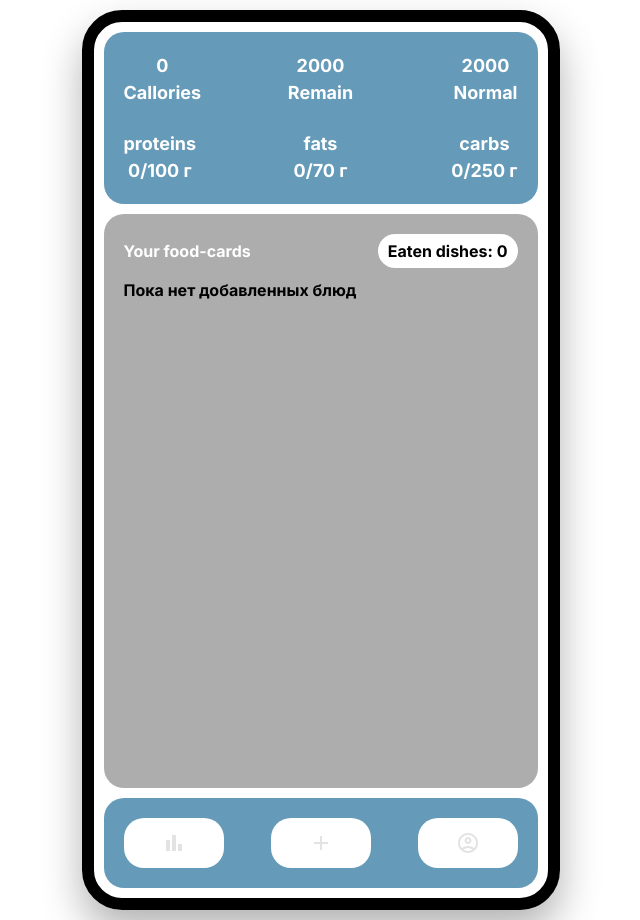
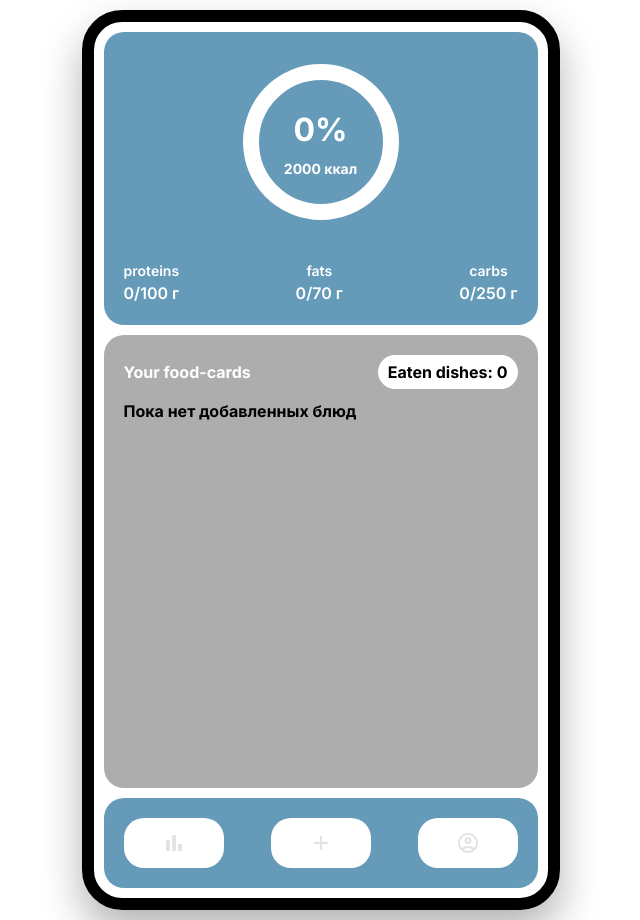
Before and after one commit to Mortalzy/FoodAnalyzer, a website: page src/index.html in a window 1280 px wide. Shown: the whole page, without its empty margins (312-952 px from the left). Drawn offline with Linux system fonts and the light colour scheme; a web font is replaced by a local one.

Commit message:
add progress circle and scrollbar

```diff
--- a/src/index.css
+++ b/src/index.css
@@ -3,6 +3,7 @@
 @import '/src/style/normalize.css';
 @import '/src/style/variables.css';
 @import '/src/style/animations.css';
+@import '/src/style/circle_progress.css';
 
 @import '/src/style/components/cards-section.css';
 @import '/src/style/components/food-card.css';
--- a/src/index.html
+++ b/src/index.html
@@ -10,18 +10,41 @@
     <div class="container">
         <div class="iphone-frame content">
             <section class="statistic">
-                <div class="calories__eaten">
-                    <p class="calories__value"><span data-js-statistics-calories-eaten>0</span></p>
-                    <p class="calories__label">Callories</p>
+
+                <div class="calories-progress">
+                    <svg class="progress-ring" width="180" height="180">
+                        <circle
+                            class="progress-ring__bg"
+                            cx="90"
+                            cy="90"
+                            r="70"
+                        ></circle>
+
+                        <circle
+                            class="progress-ring__border"
+                            cx="90"
+                            cy="90"
+                            r="70"
+                        ></circle>
+
+                        <circle
+                            class="progress-ring__value"
+                            cx="90"
+                            cy="90"
+                            r="70"
+                            data-js-progress-ring
+                        ></circle>
+                    </svg>
+
+                    <div class="calories-progress__content">
+                        <p class="calories-progress__percent" data-js-progress-percent>0%</p>
+                        <p class="calories__value">
+                            <span data-js-statistics-calories-remain>2000</span> ккал
+                        </p>
                     </div>
-                <div class="calories__remain">
-                    <p class="calories__value"><span data-js-statistics-calories-remain>2000</span></p>
-                    <p class="calories__label">Remain</p>
                 </div>
-                <div class="calories__normal">
-                    <p class="calories__value"><span data-js-statistics-calories-normal>2000</span></p>
-                    <p class="calories__label">Normal</p>
-                </div>
+
+                <div class="PFC">
                     <div class="PFC__proteins">
                         <p class="calories__value">proteins</p>
                         <p class="calories__label"><span data-js-statistics-proteins-now>0</span>/<span data-js-statistics-proteins-normal>100</span> г</p>
@@ -33,6 +56,7 @@
                     <div class="PFC__carbohydrates">
                         <p class="calories__value">carbs</p>
                         <p class="calories__label"><span data-js-statistics-carbohydrates-now>0</span>/<span data-js-statistics-carbohydrates-normal>70</span> г</p>
+                    </div>
                 </div>
 
         </section>
--- a/src/script.js
+++ b/src/script.js
@@ -21,7 +21,10 @@ class FoodAnalyzer {
         dishesFats: '[data-js-dishes-fats]',
         dishesCarbohydrates: '[data-js-dishes-carbohydrates]',
 
-        addPhotoInput: '[data-js-add-photo-input]'
+        addPhotoInput: '[data-js-add-photo-input]',
+
+        progressRing: '[data-js-progress-ring]',
+        progressPercent: '[data-js-progress-percent]',
     }
 
     constructor() {
@@ -48,6 +51,9 @@ class FoodAnalyzer {
 
         this.addPhotoInputElement = document.querySelector(this.selectors.addPhotoInput)
 
+        this.progressRingElement = document.querySelector(this.selectors.progressRing)
+        this.progressPercentElement = document.querySelector(this.selectors.progressPercent)
+
         this.items = []
 
         this.dailyNorm = {
@@ -59,7 +65,7 @@ class FoodAnalyzer {
 
         // OpenRouter конфигурация
         this.openRouterConfig = {
-            apiKey: "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",
+            apiKey: "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",
             baseURL: "https://openrouter.ai/api/v1/chat/completions",
         }
 
@@ -332,6 +338,29 @@ class FoodAnalyzer {
     }
 }
 
+    updateProgressRing(eatenCalories) {
+        if (!this.progressRingElement || !this.progressPercentElement) return;
+
+        const radius = 70;
+        const circumference = 2 * Math.PI * radius;
+
+        const progress = Math.min(eatenCalories / this.dailyNorm.calories, 1);
+        const percent = Math.round(progress * 100);
+
+        this.progressRingElement.style.strokeDasharray = circumference;
+        this.progressRingElement.style.strokeDashoffset = circumference * (1 - progress);
+
+        this.progressPercentElement.textContent = `${percent}%`;
+
+        if (progress < 0.5) {
+            this.progressRingElement.style.stroke = '#8fdda2';
+        } else if (progress < 0.85) {
+            this.progressRingElement.style.stroke = '#fffd7b';
+        } else {
+            this.progressRingElement.style.stroke = '#fca590';
+        }
+}
+
     updateStatistics() {
         const totals = this.items.reduce((acc, item) => {
             acc.calories += item.calories || 0;
@@ -374,6 +403,8 @@ class FoodAnalyzer {
         if (this.statisticsCarbohydratesNormalElement) {
             this.statisticsCarbohydratesNormalElement.textContent = this.dailyNorm.carbs;
         }
+
+        this.updateProgressRing(totals.calories);
     }
 
     render() {
--- /dev/null
+++ b/src/style/circle_progress.css
@@ -0,0 +1,57 @@
+.calories-progress {
+    position: relative;
+    width: 180px;
+    height: 180px;
+    display: flex;
+    align-items: center;
+    justify-content: center;
+    margin: 0 auto;
+}
+
+.progress-ring {
+    transform: rotate(-90deg);
+}
+
+.progress-ring__bg,
+.progress-ring__border,
+.progress-ring__value {
+    fill: none;
+    stroke-linecap: round;
+}
+
+.progress-ring__bg {
+    stroke: #ffffff;
+    stroke-width: 16;
+}
+
+.progress-ring__border {
+    stroke: #ffffff;
+    stroke-width: 12;
+}
+
+.progress-ring__value {
+    stroke: #56C271;
+    stroke-width: 8;
+    transition: stroke-dashoffset 0.4s ease, stroke 0.3s ease;
+}
+
+.calories-progress__content {
+    position: absolute;
+    display: flex;
+    flex-direction: column;
+    align-items: center;
+    justify-content: center;
+}
+
+.calories-progress__percent {
+    font-size: 32px;
+    font-weight: 700;
+    color: #ffffff;
+    margin: 0;
+}
+
+.calories__value {
+    font-size: 14px;
+    color: #ffffff;
+    margin: 4px 0 0;
+}
--- a/src/style/components/cards-section.css
+++ b/src/style/components/cards-section.css
@@ -4,9 +4,32 @@
     display: flex;
     flex-direction: column;
     flex-grow: 1;
+    min-height: 0;
+    overflow-y: auto;
 
     padding: 20px;
     gap: 10px;
+    box-sizing: border-box;
+
+    scrollbar-width: thin;
+    scrollbar-color: rgba(255,255,255,0.4) transparent;
+}
+
+.cards-section::-webkit-scrollbar {
+    width: 6px;
+}
+
+.cards-section::-webkit-scrollbar-track {
+    background: transparent;
+}
+
+.cards-section::-webkit-scrollbar-thumb {
+    background: rgba(255,255,255,0.4);
+    border-radius: 10px;
+}
+
+.cards-section::-webkit-scrollbar-thumb:hover {
+    background: rgba(255,255,255,0.6);
 }
 
 .main-info {
--- a/src/style/components/statistic.css
+++ b/src/style/components/statistic.css
@@ -1,7 +1,6 @@
 .statistic {
-    display: grid;
-    grid-template-columns: 1fr 1fr 1fr;
-    grid-template-rows: 1fr 1fr;
+    display: flex;
+    flex-direction: column;
 
     border-radius: var(--border-radius);
     background-color: var(--color-blue);
@@ -13,26 +12,6 @@
 
 }
 
-.calories__eaten {
-    display: flex;
-    flex-direction: column;
-    align-items: center;
-    max-width: max-content;
-    transition: all 0.3s;
-
-    &:hover {
-        transform: translateX(7px) scale(1.05);
-    }
-}
-
-.calories__value {
-    margin: 0;
-}
-
-.calories__label {
-    margin: 0;
-}
-
 .calories__remain {
     display: flex;
     flex-direction: column;
@@ -42,19 +21,6 @@
     &:hover {
         transform: translateX(7px) scale(1.05);
     }
-}
-
-.calories__normal {
-    display: flex;
-    flex-direction: column;
-    align-items: center;
-    justify-self: end;
-    transition: all 0.3s;
-
-    &:hover {
-        transform: translateX(7px) scale(1.05);
-    }
-
 }
 
 .PFC {
```
Lines whose indentation alone changed are shown as unchanged.
